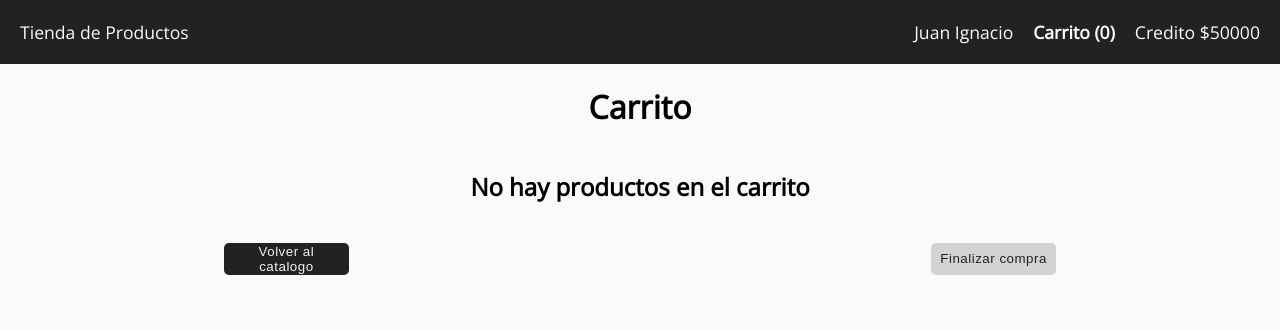
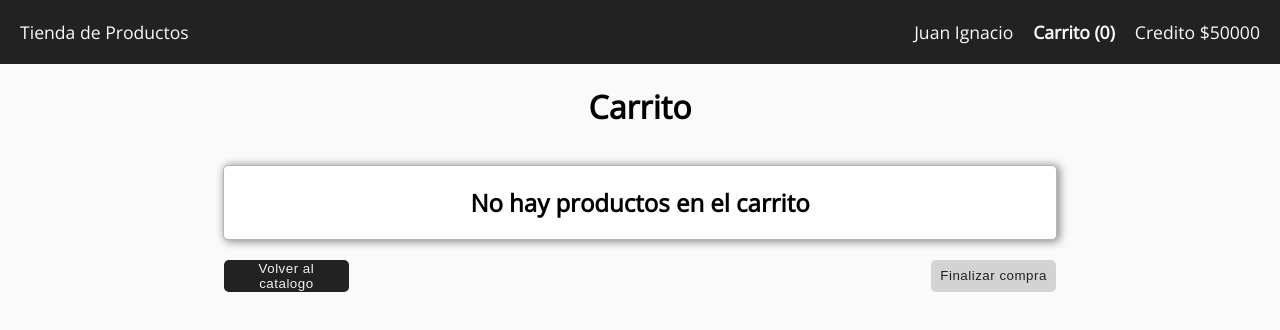
Before and after one commit to bberos/enviopack-challenge-frontend, a React (Vite) app: page /cart in a window 1280 px wide. Shown: the top 330 px of the page. Built offline with nearby package versions, Linux system fonts and the light colour scheme.

Commit message:
styles(CartScreen): card-overlay

```diff
--- a/src/screens/Cart/styles.js
+++ b/src/screens/Cart/styles.js
@@ -6,6 +6,19 @@ export const Container = styled.div`
   align-items: center;
   align-self: center;
   width: 65%;
+  .cardOverlay {
+    display: flex;
+    width: 100%;
+    flex-direction: column;
+    align-items: center;
+    background-color: #fff;
+    border: 1px solid #b6b6b6;
+    border-radius: 5px;
+    box-shadow: 2px 1px 8px 1px rgba(0, 0, 0, 0.44);
+    -webkit-box-shadow: 2px 1px 8px 1px rgba(0, 0, 0, 0.44);
+    -moz-box-shadow: 2px 1px 8px 1px rgba(0, 0, 0, 0.44);
+    margin-top: 15px;
+  }
   .buttonsContainer {
     display: flex;
     width: 100%;
```
